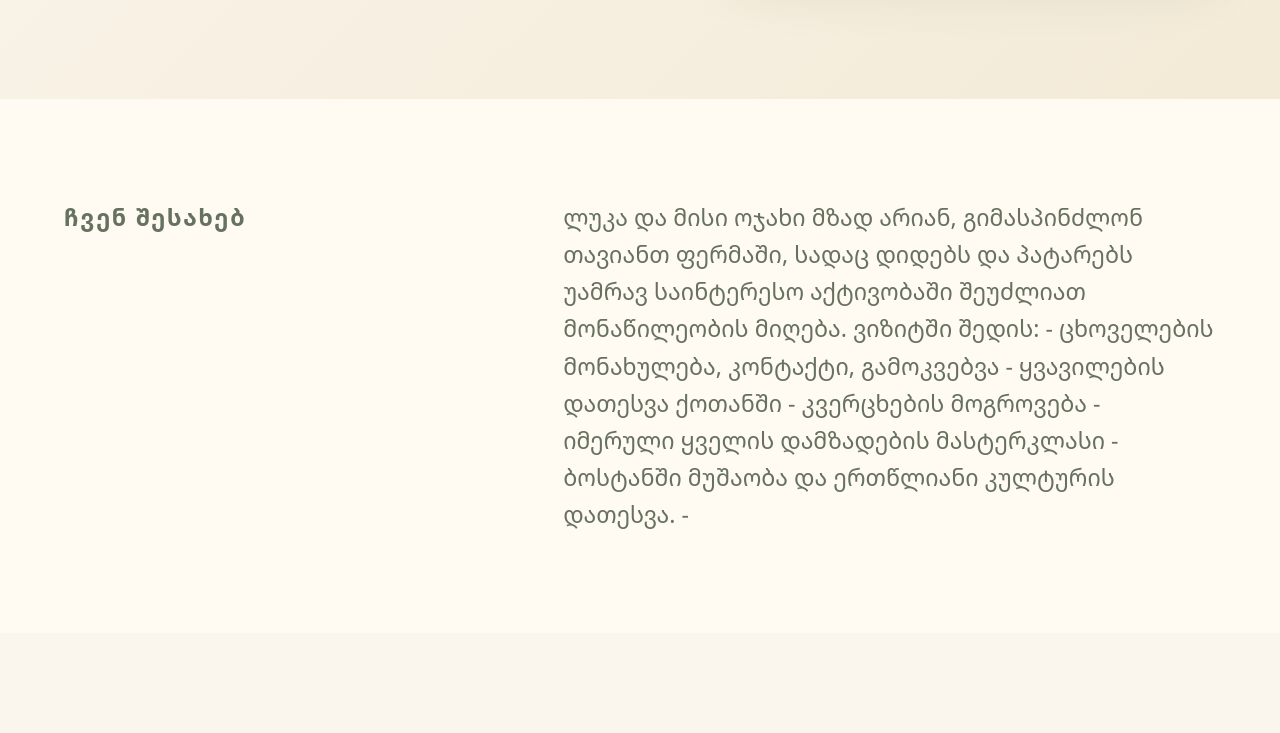
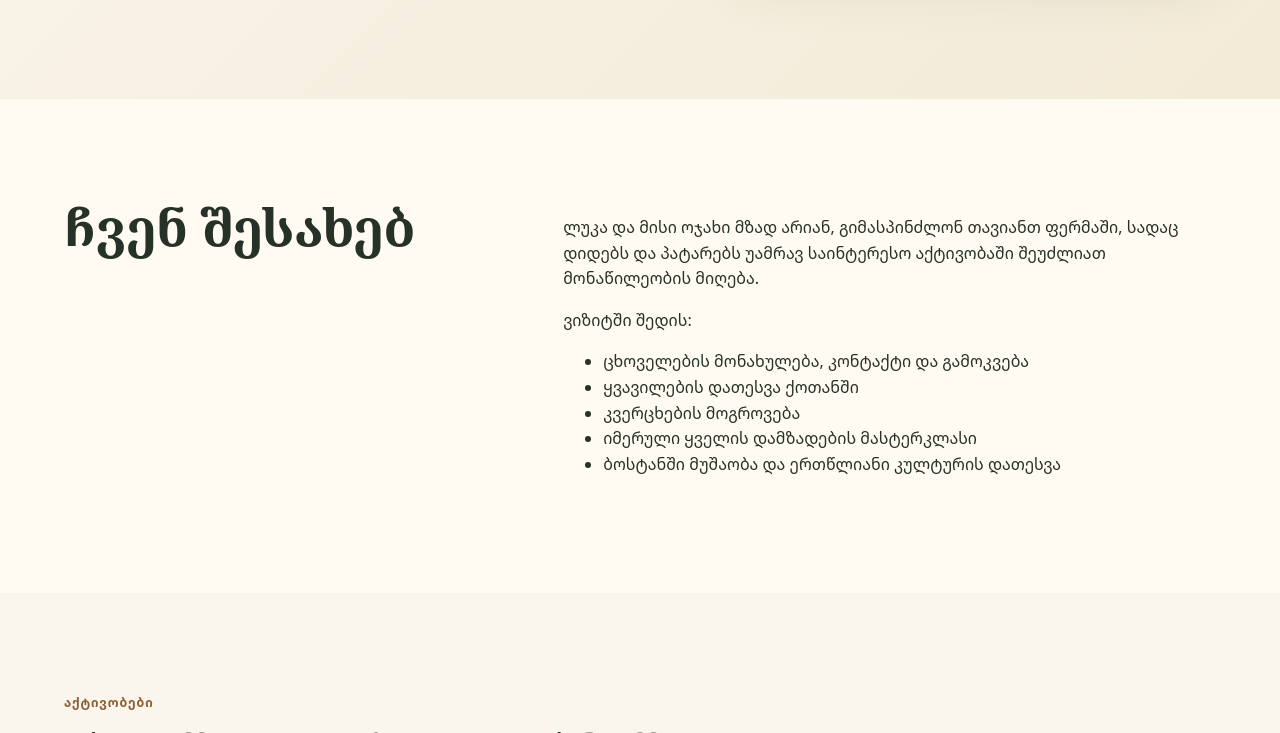
Before and after one commit to Mordredv2/lukasfarm, a plain HTML site: page index.html in a window 1280 px wide. Shown: the part 699-1432 px from the top of the page. Drawn offline with Linux system fonts and the light colour scheme.

Commit message:
Update index.html

```diff
--- a/index.html
+++ b/index.html
@@ -55,21 +55,27 @@
       </div>
     </section>
 
-    <section class="section intro" id="about">
-      <div>
-        <p class="section-label">ჩვენ შესახებ</p>
-      </div>
-      <p>
-        ლუკა და მისი ოჯახი მზად არიან, გიმასპინძლონ თავიანთ ფერმაში, სადაც დიდებს და პატარებს უამრავ საინტერესო აქტივობაში შეუძლიათ მონაწილეობის მიღება. ვიზიტში შედის:
-        - ცხოველების მონახულება, კონტაქტი, გამოკვებვა
-        - ყვავილების დათესვა ქოთანში
-        - კვერცხების მოგროვება
-        - იმერული ყველის დამზადების მასტერკლასი
-        - ბოსტანში მუშაობა და ერთწლიანი კულტურის დათესვა.
+<section class="section intro" id="about">
+  <div>
+    <h2>ჩვენ შესახებ</h2>
+  </div>
 
-        -
-      </p>
-    </section>
+  <div class="about-content">
+    <p>
+      ლუკა და მისი ოჯახი მზად არიან, გიმასპინძლონ თავიანთ ფერმაში, სადაც დიდებს და პატარებს უამრავ საინტერესო აქტივობაში შეუძლიათ მონაწილეობის მიღება.
+    </p>
+
+    <p>ვიზიტში შედის:</p>
+
+    <ul class="about-list">
+      <li>ცხოველების მონახულება, კონტაქტი და გამოკვება</li>
+      <li>ყვავილების დათესვა ქოთანში</li>
+      <li>კვერცხების მოგროვება</li>
+      <li>იმერული ყველის დამზადების მასტერკლასი</li>
+      <li>ბოსტანში მუშაობა და ერთწლიანი კულტურის დათესვა</li>
+    </ul>
+  </div>
+</section>
 
     <section class="section cards-section" id="animals">
       <div class="section-heading">
```
